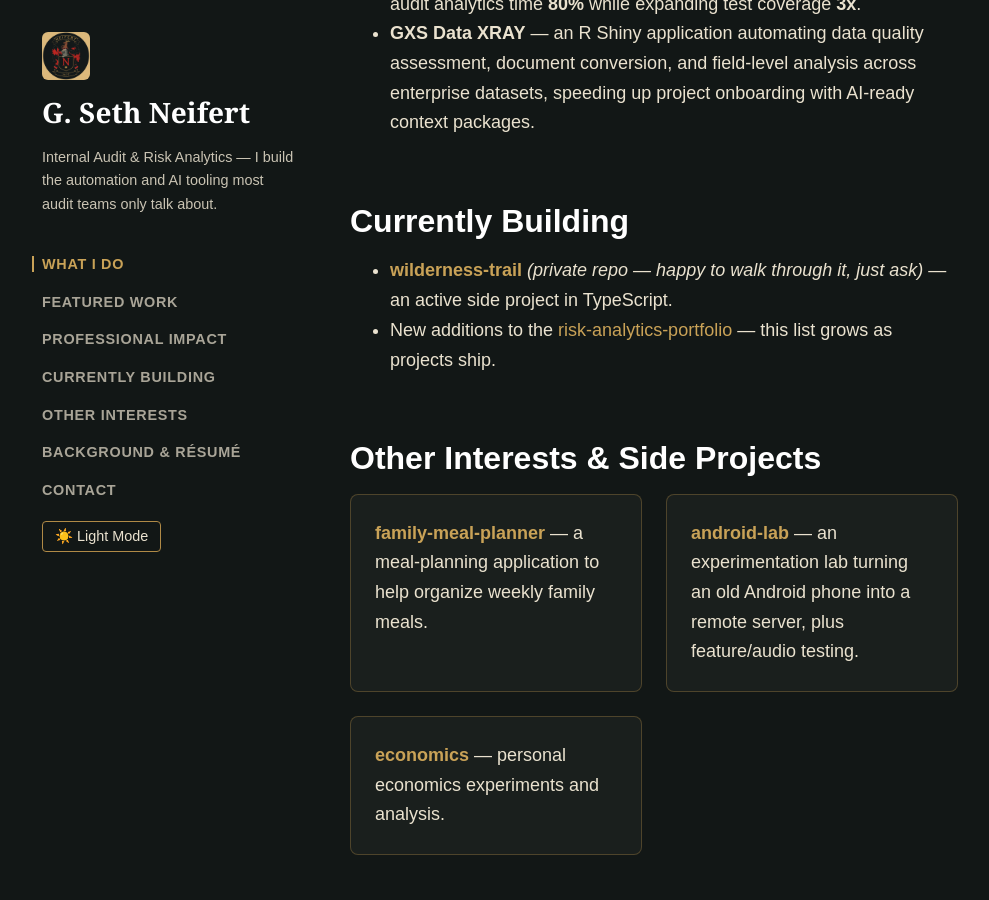
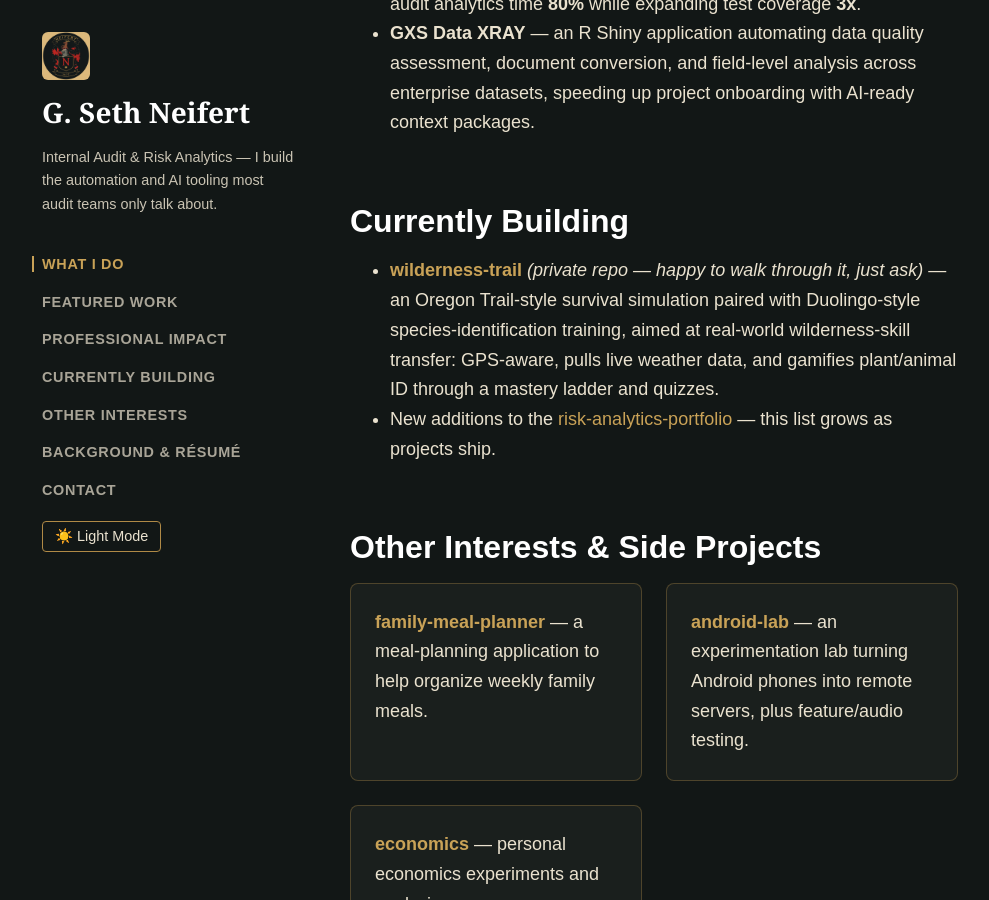
Before and after one commit to neifertg/neifertg.github.io, a Jekyll site: the page built from index.md, in a window 1280 px wide and 900 px high, scrolled down 2224 px. Shown: the whole window, without its empty margins (22-1011 px from the left). Built offline with Jekyll 4.4.1, drawn with Linux system fonts in a browser that asks for light colours.

Commit message:
Flesh out wilderness-trail's vision; genericize android-lab copy
wilderness-trail now states the actual product concept (Oregon Trail-
style survival sim + Duolingo-style species ID, GPS/weather/mastery
quizzes) instead of just "an active side project in TypeScript" --
pulled from projects/wilderness-trail.md's real MVP feature list, not
invented. android-lab now says "Android phones" (generic) instead of
"an old Android phone" (singular/specific), per Seth's request.

```diff
--- a/index.md
+++ b/index.md
@@ -61,7 +61,7 @@ Enterprise-scale work built at Fannie Mae and HealthEquity — internal tools, n
 
 ## Currently Building
 
-- **[wilderness-trail](https://github.com/neifertg/wilderness-trail)** *(private repo — happy to walk through it, just ask)* — an active side project in TypeScript.
+- **[wilderness-trail](https://github.com/neifertg/wilderness-trail)** *(private repo — happy to walk through it, just ask)* — an Oregon Trail-style survival simulation paired with Duolingo-style species-identification training, aimed at real-world wilderness-skill transfer: GPS-aware, pulls live weather data, and gamifies plant/animal ID through a mastery ladder and quizzes.
 - New additions to the [risk-analytics-portfolio](https://github.com/neifertg/risk-analytics-portfolio) — this list grows as projects ship.
 
 <a id="other-interests"></a>
@@ -73,7 +73,7 @@ Enterprise-scale work built at Fannie Mae and HealthEquity — internal tools, n
 **[family-meal-planner](https://github.com/neifertg/family-meal-planner)** — a meal-planning application to help organize weekly family meals.
 </div>
 <div class="card" markdown="1">
-**[android-lab](https://github.com/neifertg/android-lab)** — an experimentation lab turning an old Android phone into a remote server, plus feature/audio testing.
+**[android-lab](https://github.com/neifertg/android-lab)** — an experimentation lab turning Android phones into remote servers, plus feature/audio testing.
 </div>
 <div class="card" markdown="1">
 **[economics](https://github.com/neifertg/economics)** — personal economics experiments and analysis.
```
